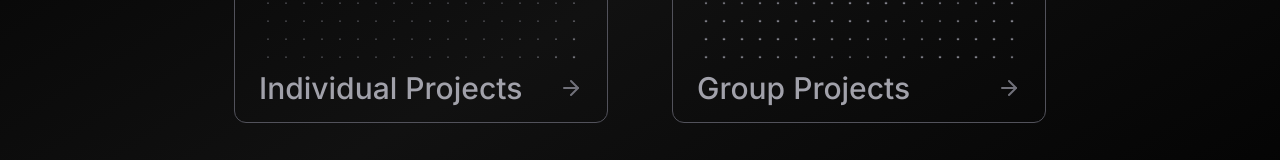
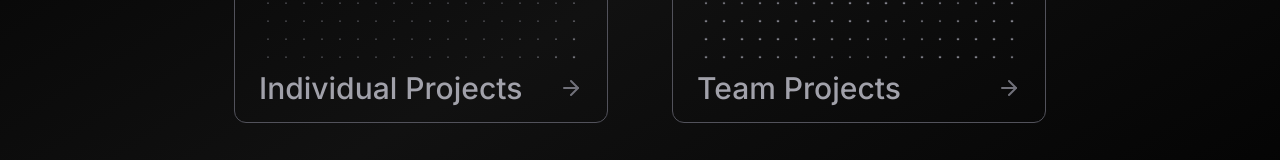
Before and after one commit to jkamin61/jkamin61_page, a Next.js app: page /projects in a window 1280 px wide. Shown: the part 422-582 px from the top of the page. Built offline with nearby package versions, Linux system fonts and the light colour scheme.

Commit message:
small naming fix

```diff
--- a/app/projects/page.tsx
+++ b/app/projects/page.tsx
@@ -10,7 +10,7 @@ const Projects: React.FC = () => {
             <nav className="container flex flex-col justify-center items-center">
                 <ul className="text-zinc-500 text-md grid grid-cols-1 gap-6 mx-auto sm:mt-0 sm:grid-cols-2 lg:gap-16">
                     <AnimatedProjectItem title="Individual Projects" link="/projects/individual-projects"/>
-                    <AnimatedProjectItem title="Group Projects" link="/projects/group-projects"/>
+                    <AnimatedProjectItem title="Team Projects" link="/projects/team-projects"/>
                 </ul>
             </nav>
         </div>
```
